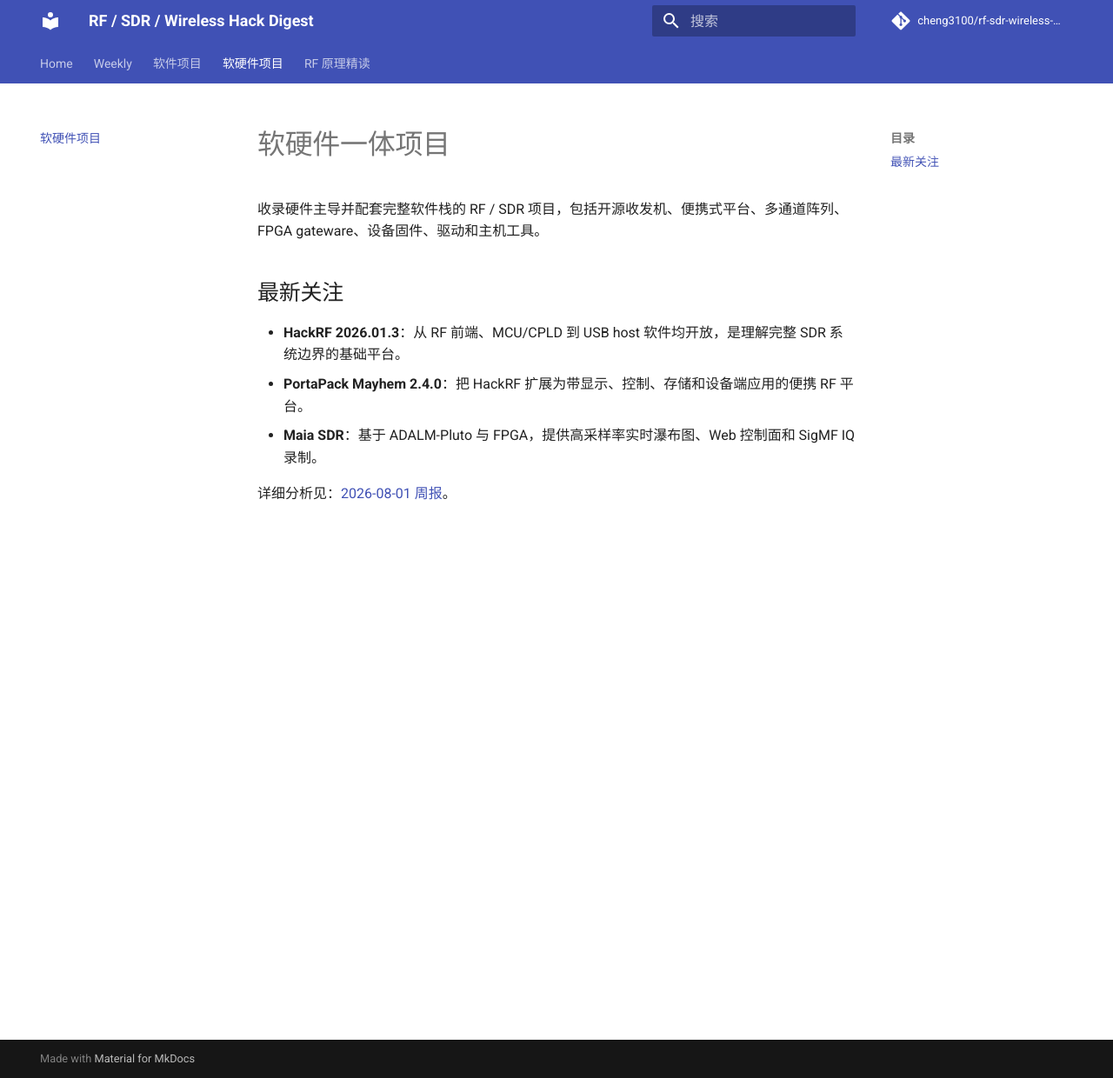
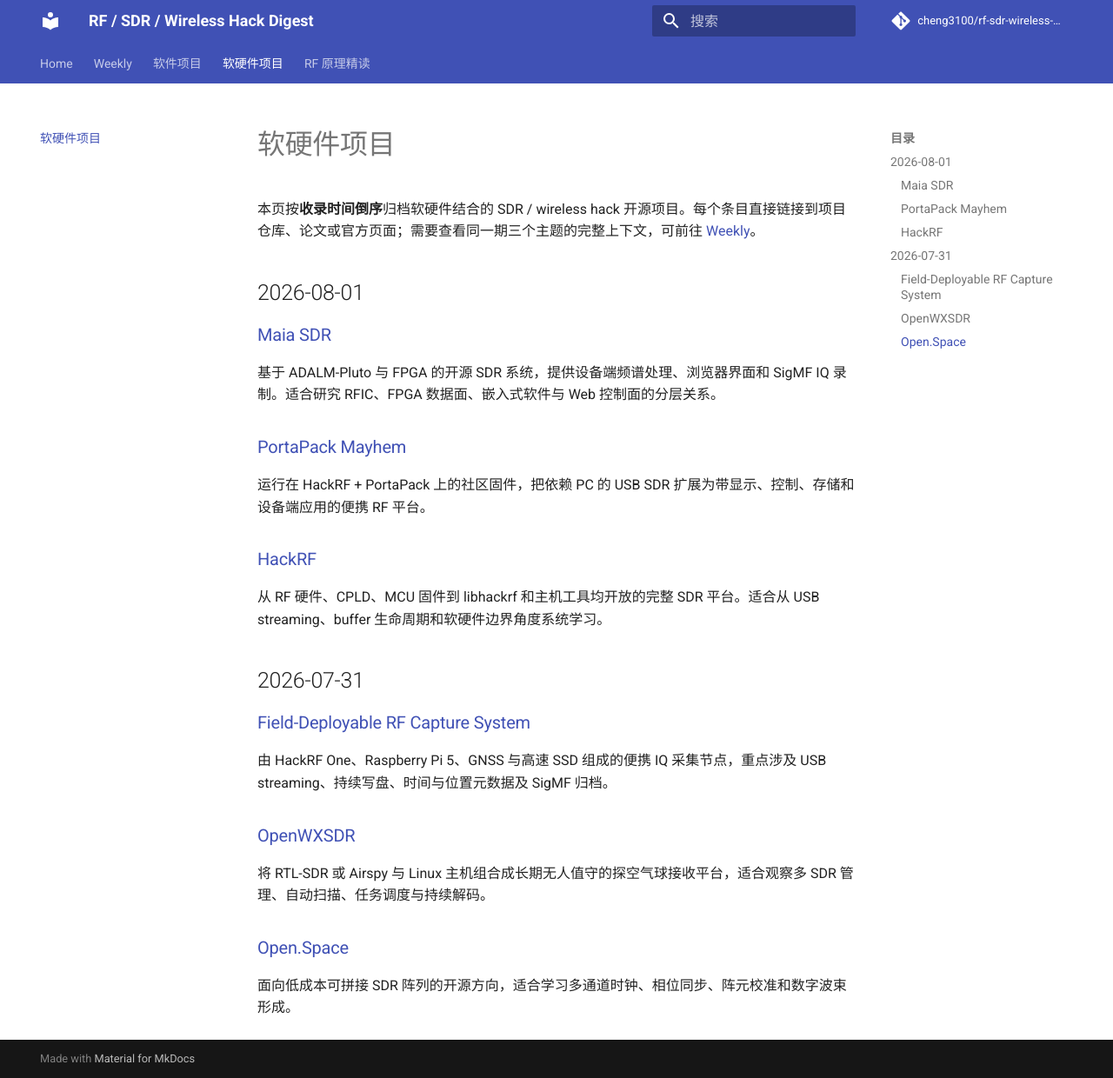
Before and after one commit to cheng3100/rf-sdr-wireless-security-digest, an MkDocs documentation site: the page built from docs/hardware-software-projects/index.md, in a window 1280 px wide and 1240 px high. Shown: the whole window at 87% size. Built offline with MkDocs 1.6.1 and Material for MkDocs 9.7.7, drawn with Linux system fonts in a browser that asks for light colours; comment, search, counter and statistics services are not loaded.

Commit message:
Build chronological hardware-software project archive

```diff
--- a/docs/hardware-software-projects/index.md
+++ b/docs/hardware-software-projects/index.md
@@ -1,11 +1,31 @@
-# 软硬件一体项目
+# 软硬件项目
 
-收录硬件主导并配套完整软件栈的 RF / SDR 项目，包括开源收发机、便携式平台、多通道阵列、FPGA gateware、设备固件、驱动和主机工具。
+本页按**收录时间倒序**归档软硬件结合的 SDR / wireless hack 开源项目。每个条目直接链接到项目仓库、论文或官方页面；需要查看同一期三个主题的完整上下文，可前往 [Weekly](../weekly/index.md)。
 
-## 最新关注
+## 2026-08-01
 
-- **HackRF 2026.01.3**：从 RF 前端、MCU/CPLD 到 USB host 软件均开放，是理解完整 SDR 系统边界的基础平台。
-- **PortaPack Mayhem 2.4.0**：把 HackRF 扩展为带显示、控制、存储和设备端应用的便携 RF 平台。
-- **Maia SDR**：基于 ADALM-Pluto 与 FPGA，提供高采样率实时瀑布图、Web 控制面和 SigMF IQ 录制。
+### [Maia SDR](https://github.com/maia-sdr/maia-sdr)
 
-详细分析见：[2026-08-01 周报](../weekly/2026-08-01.md)。
+基于 ADALM-Pluto 与 FPGA 的开源 SDR 系统，提供设备端频谱处理、浏览器界面和 SigMF IQ 录制。适合研究 RFIC、FPGA 数据面、嵌入式软件与 Web 控制面的分层关系。
+
+### [PortaPack Mayhem](https://github.com/portapack-mayhem/mayhem-firmware)
+
+运行在 HackRF + PortaPack 上的社区固件，把依赖 PC 的 USB SDR 扩展为带显示、控制、存储和设备端应用的便携 RF 平台。
+
+### [HackRF](https://github.com/greatscottgadgets/hackrf)
+
+从 RF 硬件、CPLD、MCU 固件到 libhackrf 和主机工具均开放的完整 SDR 平台。适合从 USB streaming、buffer 生命周期和软硬件边界角度系统学习。
+
+## 2026-07-31
+
+### [Field-Deployable RF Capture System](https://arxiv.org/abs/2607.01368)
+
+由 HackRF One、Raspberry Pi 5、GNSS 与高速 SSD 组成的便携 IQ 采集节点，重点涉及 USB streaming、持续写盘、时间与位置元数据及 SigMF 归档。
+
+### [OpenWXSDR](https://github.com/dl2sba/openwxsd)
+
+将 RTL-SDR 或 Airspy 与 Linux 主机组合成长期无人值守的探空气球接收平台，适合观察多 SDR 管理、自动扫描、任务调度与持续解码。
+
+### [Open.Space](https://github.com/open-space-foundation)
+
+面向低成本可拼接 SDR 阵列的开源方向，适合学习多通道时钟、相位同步、阵元校准和数字波束形成。
```
